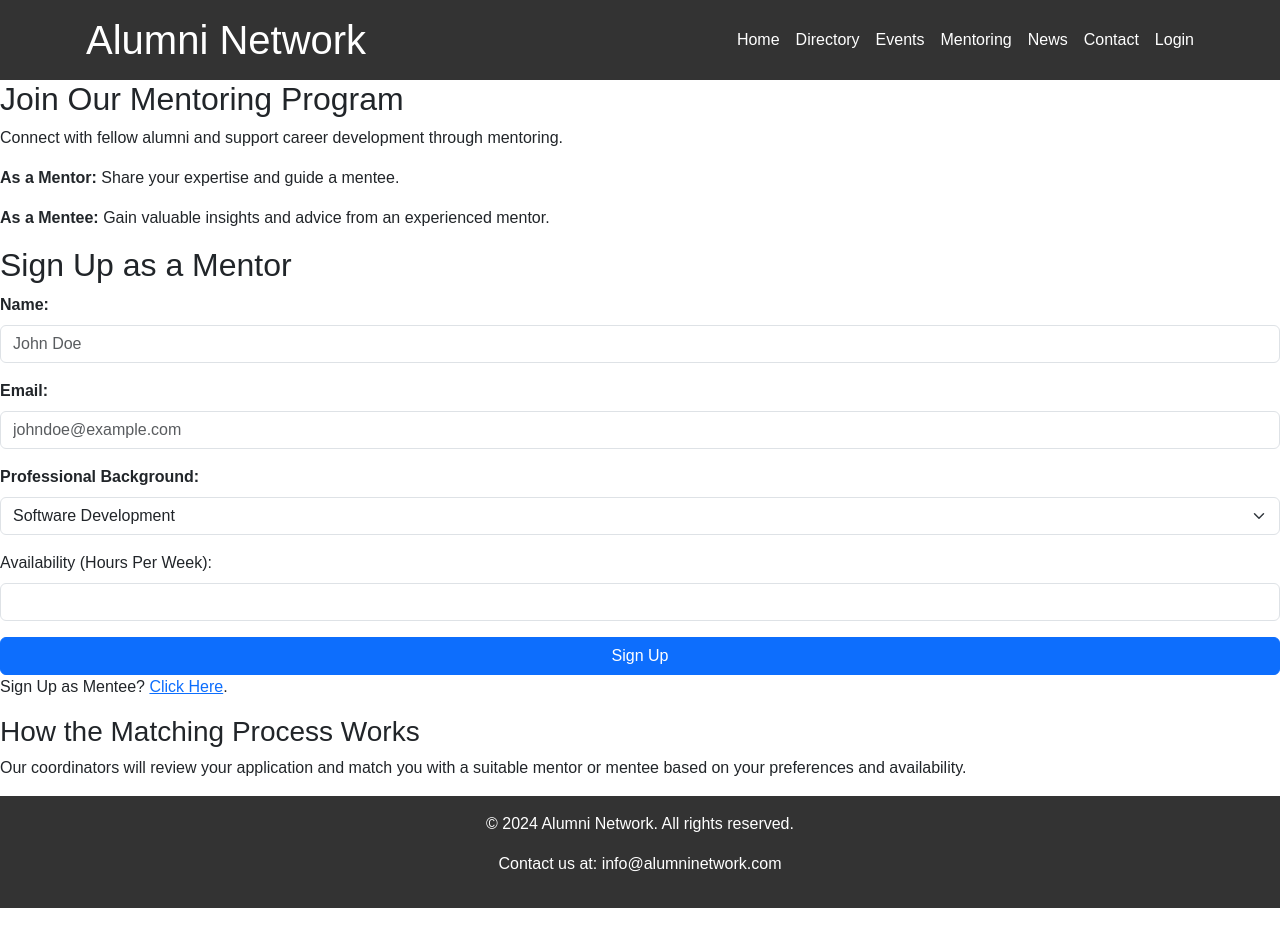
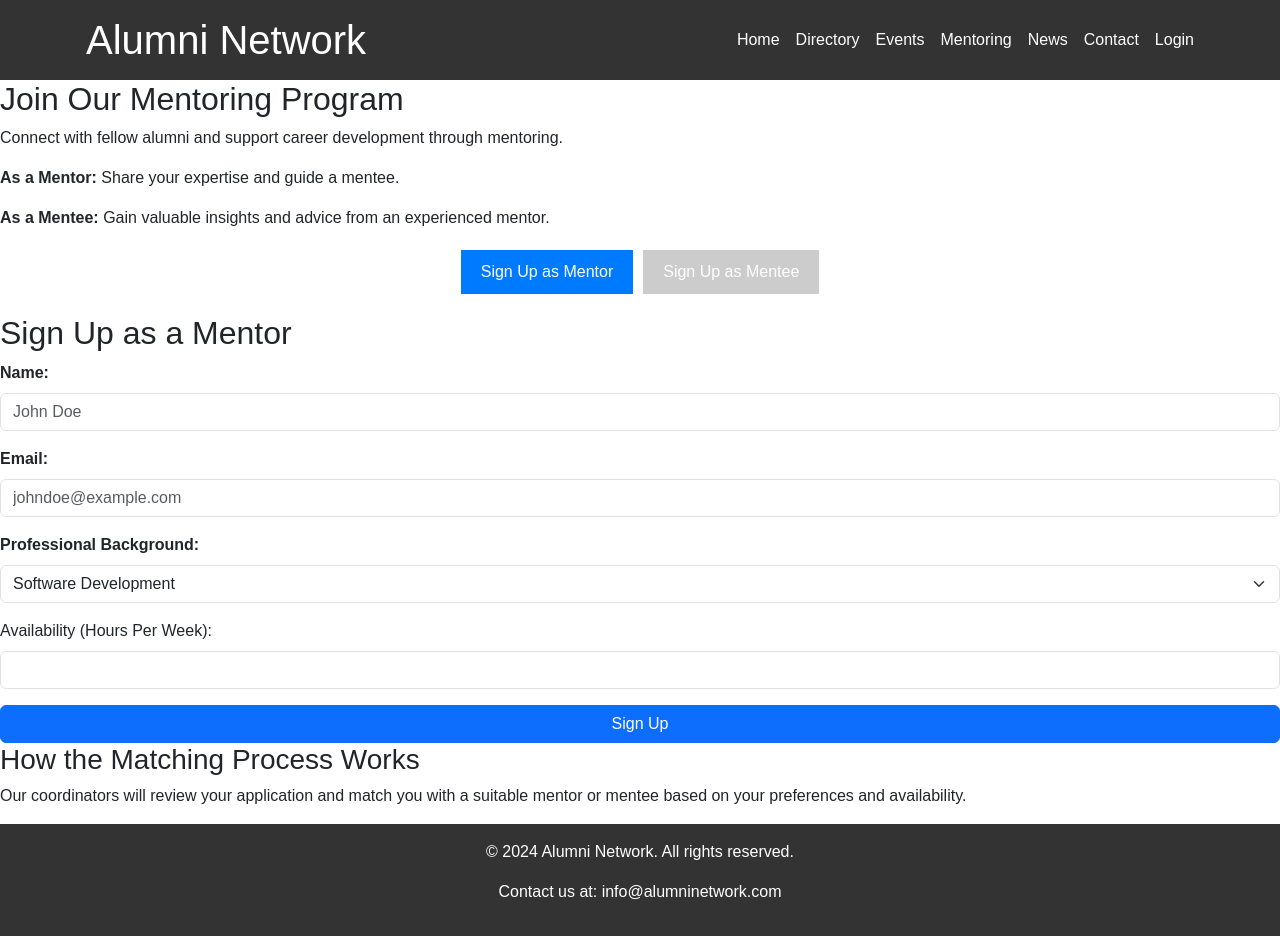
Before and after one commit to PemaRinchen-DarkPulse/Alumni-Network, a React (Create React App) app: page /mentoring in a window 1280 px wide. Before the commit the page ends 908 px from the top, so only its background shows below. Built offline with nearby package versions, Linux system fonts and the light colour scheme.

Commit message:
mentoring

```diff
--- a/src/components/home.jsx
+++ b/src/components/home.jsx
@@ -3,7 +3,6 @@ import Header from "./header"
 import Footer from "./footer"
 import { MyHero,About,GetInvolved} from "./hero";
 import {News,Events,Testimonials} from "./mycard"
-import Mentoring from "./mentoring";
 function Home(){
     return (
         <>
--- a/src/components/mentoring.jsx
+++ b/src/components/mentoring.jsx
@@ -1,16 +1,51 @@
-import React from "react";
+import React, { useState } from "react";
 import Header from "./header";
 import Footer from "./footer";
-import {MatchingProcess, MentoringHeader} from "./hero"
-import { SignUpAsMentor } from "./userAuthentication";
-function Mentoring(){
-    return(
+import { MatchingProcess, MentoringHeader } from "./hero";
+import { SignUpAsMentee, SignUpAsMentor } from "./userAuthentication";
+
+function Mentoring() {
+    const [showMentorForm, setShowMentorForm] = useState(true); // State to toggle forms
+
+    return (
         <>
-        <Header/>
-        <MentoringHeader/>
-        <SignUpAsMentor/>
-        <MatchingProcess/>
-        <Footer/>
+            <Header />
+            <MentoringHeader />
+
+            {/* Toggle buttons for switching between Mentor and Mentee form */}
+            <div style={{ textAlign: "center", margin: "20px 0" }}>
+                <button
+                    onClick={() => setShowMentorForm(true)}
+                    style={{
+                        marginRight: "10px",
+                        backgroundColor: showMentorForm ? "#007bff" : "#ccc",
+                        color: "white",
+                        padding: "10px 20px",
+                        border: "none",
+                        cursor: "pointer"
+                    }}
+                >
+                    Sign Up as Mentor
+                </button>
+                <button
+                    onClick={() => setShowMentorForm(false)}
+                    style={{
+                        backgroundColor: !showMentorForm ? "#007bff" : "#ccc",
+                        color: "white",
+                        padding: "10px 20px",
+                        border: "none",
+                        cursor: "pointer"
+                    }}
+                >
+                    Sign Up as Mentee
+                </button>
+            </div>
+
+            {/* Conditionally render forms based on the state */}
+            {showMentorForm ? <SignUpAsMentor /> : <SignUpAsMentee />}
+
+            <MatchingProcess />
+            <Footer />
         </>
     );
 }
--- a/src/components/userAuthentication.jsx
+++ b/src/components/userAuthentication.jsx
@@ -70,13 +70,6 @@ export const Login = () => {
 }
 
 export const SignUpAsMentor = () => {
-    const [selectedBackground, setSelectedBackground] = useState([]);
-
-    const handleBackgroundChange = (e) => {
-        const options = Array.from(e.target.selectedOptions, option => option.value);
-        setSelectedBackground(options);
-    };
-
     return (
         <div>
             <h2>Sign Up as a Mentor</h2>
@@ -107,12 +100,24 @@ export const SignUpAsMentor = () => {
                 </FormGroup>
                 <Button color="primary" block>Sign Up</Button>
             </Form>
-            <p>Sign Up as Mentee? <Link to="/register">Click Here</Link>.</p>
         </div>
     );
 };
 export const SignUpAsMentee=()=>{
     return (
-        <h1>Hello</h1>
+        <div>
+            <h2>Sign Up as a Mentee</h2>
+            <Form>
+                <FormGroup>
+                    <Label for="name" className="fw-bold">Name:</Label>
+                    <Input id="name" name="name" placeholder="John Doe" type="text" required />
+                </FormGroup>
+                <FormGroup>
+                    <Label for="email" className="fw-bold">Email:</Label>
+                    <Input id="email" name="email" placeholder="johndoe@example.com" type="email" required />
+                </FormGroup>
+                <Button color="primary" block>Sign Up</Button>
+            </Form>
+        </div>
     );
 }
```
